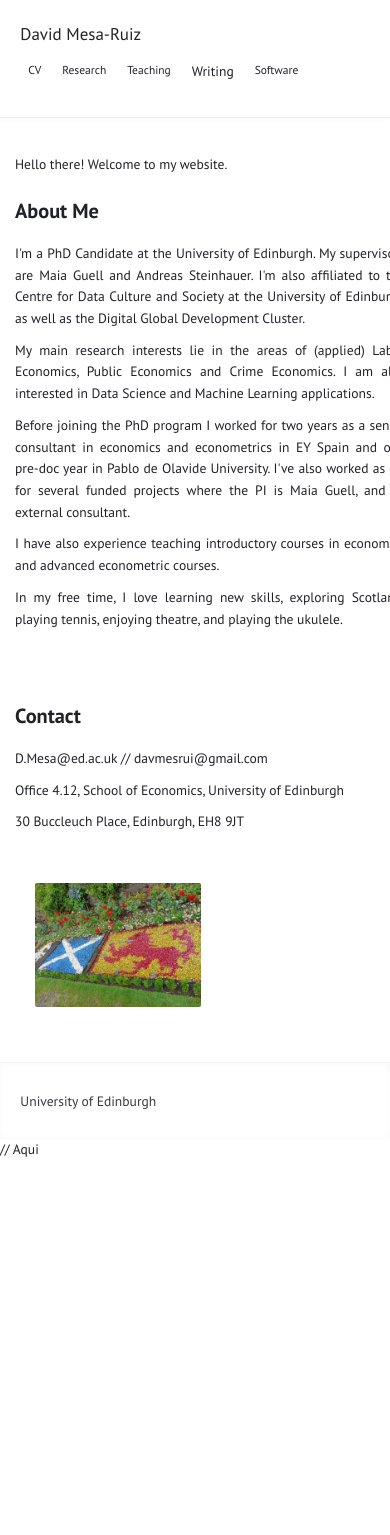
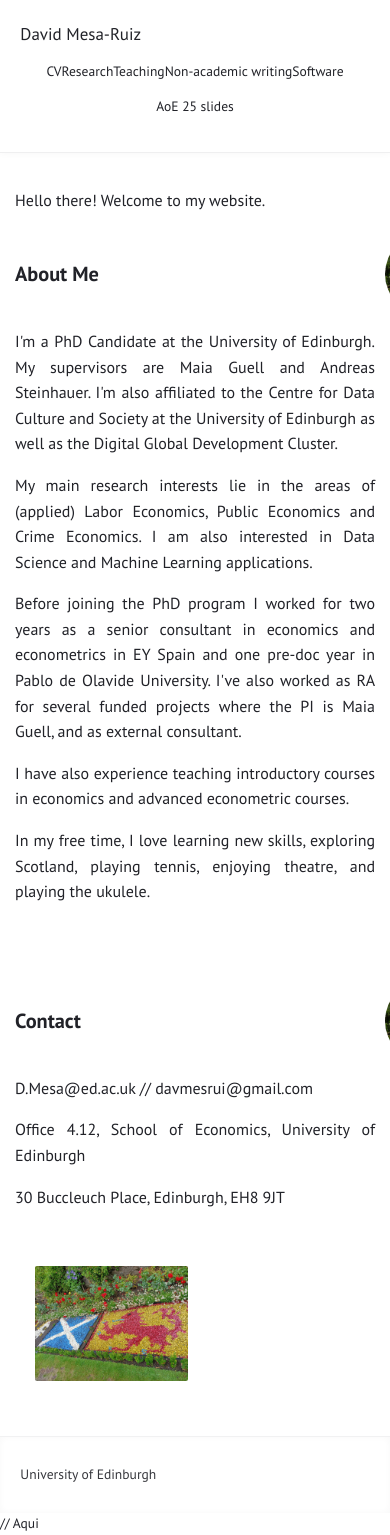
Before and after one commit to davidmesaruiz/davidmesaruiz.github.io, a Jekyll site: the page built from index.md, in a window 390 px wide. Built offline with Jekyll 4.4.1, drawn with Linux system fonts in a browser that asks for light colours; before the commit the page ends 1161 px from its top, so only the background shows below that.

Commit message:
Update mobile-only.css

```diff
--- a/assets/css/mobile-only.css
+++ b/assets/css/mobile-only.css
@@ -1,8 +1,64 @@
-/* CSS SOLO para móvil - no afecta desktop */
+/* CSS SOLO para móvil - corregido */
 @media only screen and (max-width: 767px) {
-  /* Ocultar elementos del menú en móvil */
-  body > header nav a[href*="AoE_25"] {
-    display: none !important;
+  /* Ajustar el ancho y el margen */
+  body > article,
+  .page-content {
+    width: 100% !important;
+    max-width: 100% !important;
+    padding: 15px !important;
+    margin: 0 !important;
+    box-sizing: border-box;
+    overflow-x: hidden;
+  }
+
+  /* Posicionar la imagen junto a About Me */
+  h2:first-of-type {
+    position: relative;
+    margin-right: 100px;
+    min-height: 80px;
+    display: flex;
+    align-items: center;
+  }
+
+  h2:first-of-type::after {
+    content: "";
+    display: block;
+    width: 80px;
+    height: 80px;
+    background-image: url('/images/dmr_gimage.jpg');
+    background-size: cover;
+    background-position: center;
+    border-radius: 50%;
+    position: absolute;
+    right: -90px;
+    top: 50%;
+    transform: translateY(-50%);
+  }
+
+  /* Ajustar el texto */
+  p, h1, h2, h3, ul, ol {
+    width: 100% !important;
+    max-width: 100% !important;
+    word-wrap: break-word !important;
+    overflow-wrap: break-word !important;
+    box-sizing: border-box !important;
+    padding-right: 0 !important;
+    padding-left: 0 !important;
+  }
+
+  /* Especialmente para párrafos */
+  p {
+    font-size: 16px !important;
+    line-height: 1.6 !important;
+    margin-bottom: 16px !important;
+    white-space: normal !important;
+  }
+
+  /* Asegurar que no hay desplazamiento horizontal */
+  html, body {
+    width: 100%;
+    max-width: 100%;
+    overflow-x: hidden;
   }
 
   /* Menú más compacto */
@@ -10,59 +66,19 @@
     display: flex;
     flex-wrap: wrap;
     justify-content: center;
-    gap: 5px;
   }
 
-  body > header nav a {
-    font-size: 0.85em;
-    padding: 5px 8px;
-    margin: 2px;
+  /* Quitar la imagen grande */
+  img[alt="Pic of David"] {
+    display: none !important;
   }
 
-  /* Crear layout con imagen pequeña arriba */
-  .page-content > p:first-of-type {
-    display: none; /* Ocultar "Hello there!" inicial */
-  }
-
+  /* Crear la imagen mediana */
   .page-content > div:first-of-type > div:first-child {
     position: relative;
   }
 
-  /* Añadir imagen pequeña junto a About Me */
-  .page-content h2:first-of-type::after {
-    content: "";
-    position: absolute;
-    right: 15px;
-    top: -10px;
-    width: 80px;
-    height: 80px;
-    background-image: url('/images/dmr_gimage.jpg');
-    background-size: cover;
-    background-position: center;
-    border-radius: 50%;
-  }
-
-  /* Ajustar el contenedor para la imagen */
-  .page-content h2:first-of-type {
-    position: relative;
-    padding-right: 100px;
-  }
-
-  /* Welcome message en móvil */
-  .page-content::before {
-    content: "Hello there! Welcome to my website.";
-    display: block;
-    margin-bottom: 20px;
-    font-size: 1em;
-  }
-
-  /* Ocultar la imagen principal grande en móvil */
-  img[alt="Pic of David"] {
-    display: none !important;
-  }
-
-  /* Mostrar una versión mediana de la imagen más abajo */
-  .page-content > div:first-of-type::after {
+  .page-content > div:first-of-type > div:first-child::after {
     content: "";
     display: block;
     width: 200px;
@@ -74,56 +90,31 @@
     border-radius: 50%;
   }
 
-  /* Resto de estilos para móvil */
-  body > article {
-    width: 100% !important;
-    padding: 15px !important;
-  }
-
+  /* Forzar layout vertical */
   div[style*="display: flex"] {
     display: block !important;
   }
 
   div[style*="flex:"] {
     width: 100% !important;
+    max-width: 100% !important;
     flex: none !important;
-    padding: 0 !important;
   }
 
-  p, ul, ol, li, h1, h2, h3 {
-    width: 100% !important;
-    padding-left: 0 !important;
-    padding-right: 0 !important;
+  /* Evitar que los enlaces se rompan */
+  a {
+    word-break: break-all;
   }
 
-  * {
-    margin-left: 0 !important;
-    margin-right: 0 !important;
+  /* Ajustar imagen de banderas */
+  img[alt="Flags"] {
+    max-width: 100% !important;
+    height: auto !important;
   }
 
-  p, ul, ol {
-    margin-top: 10px;
-    margin-bottom: 10px;
-  }
-
+  /* iframe del CV */
   iframe {
     width: 100% !important;
     height: 500px !important;
   }
 }
-
-/* Solo para móvil - texto del menú más corto */
-@media only screen and (max-width: 767px) {
-  /* Cambiar texto del menú solo en móvil */
-  body > header nav a[href*="non_academic_writing"]::after {
-    content: "Writing";
-  }
-
-  body > header nav a[href*="non_academic_writing"] {
-    font-size: 0;
-  }
-
-  body > header nav a[href*="non_academic_writing"]::after {
-    font-size: 0.85rem;
-  }
-}
```
